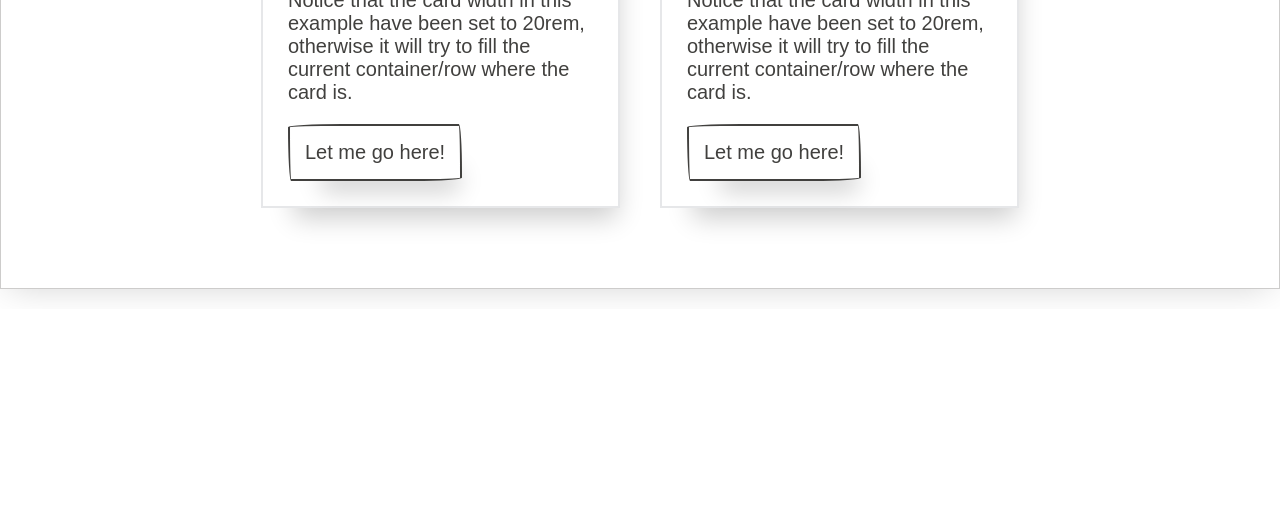
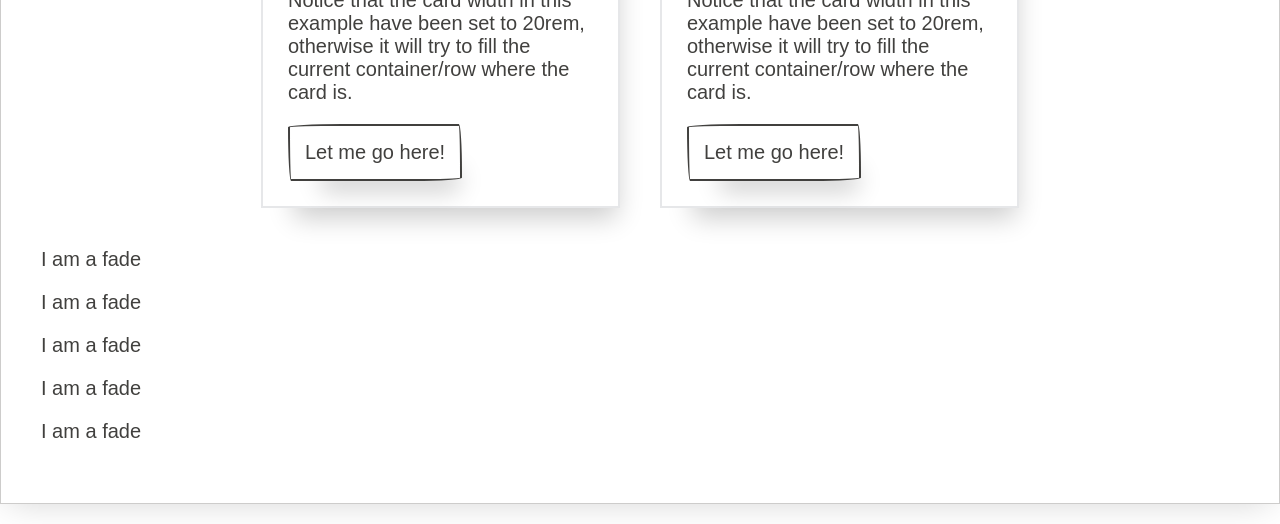
Before and after one commit to rame0033/mtm6201-week9, a plain HTML site: page index.html in a window 1280 px wide. Shown: the part 984-1508 px from the top of the page. Before the commit the page ends 1293 px from the top, so only its background shows below. Drawn offline with nearby package versions, Linux system fonts and the light colour scheme; a web font is replaced by a local one.

Commit message:
Adds fade on scroll

```diff
--- a/index.html
+++ b/index.html
@@ -63,8 +63,14 @@
                     </div>
                 </div>
             </div>
+        </div>
 
-        </div>
+        <div data-aos="fade-in"><p>I am a fade</p></div>
+        <div data-aos="fade-right"><p>I am a fade</p></div>
+        <div data-aos="fade-in"><p>I am a fade</p></div>
+        <div data-aos="fade-right"><p>I am a fade</p></div>
+        <div data-aos="fade-in"><p>I am a fade</p></div>
+
     </main>
 
     <!-- Paste script always at before the body end tag -->
```
